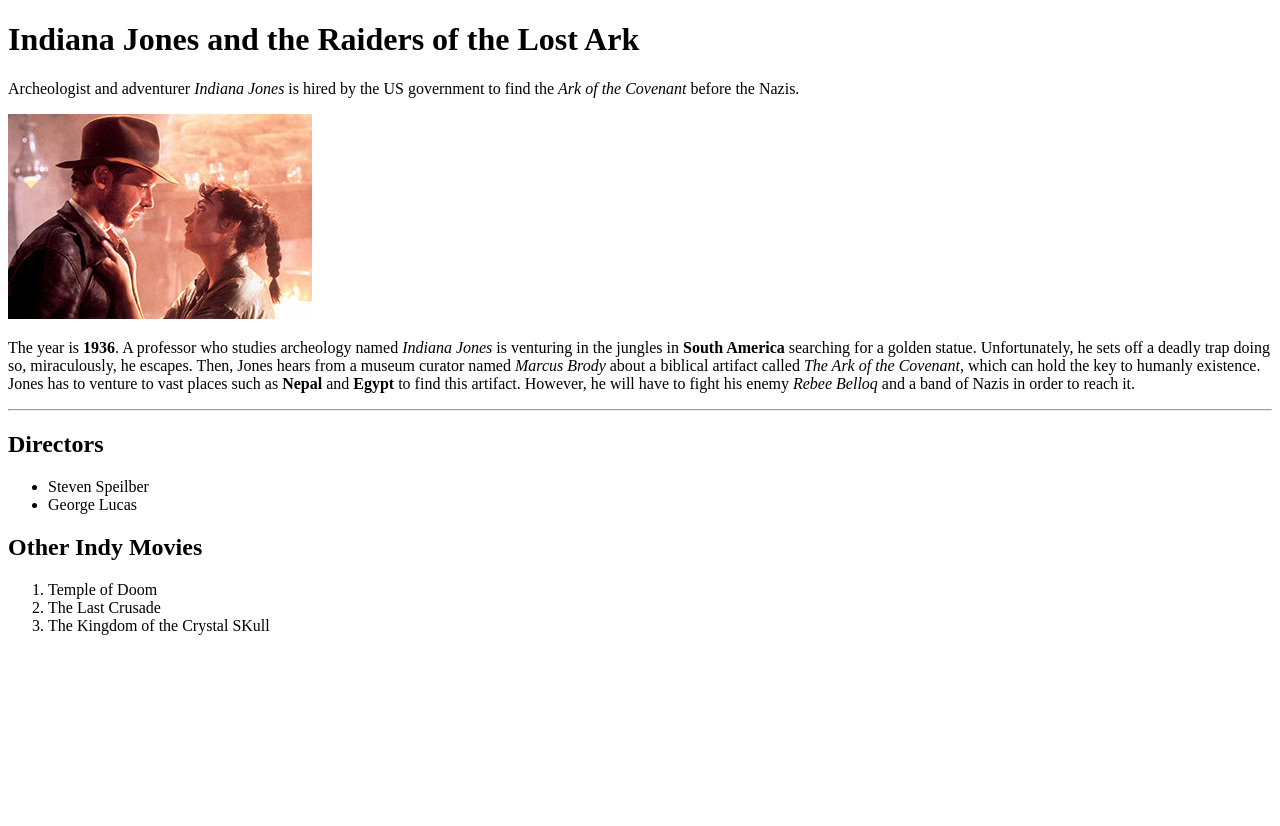
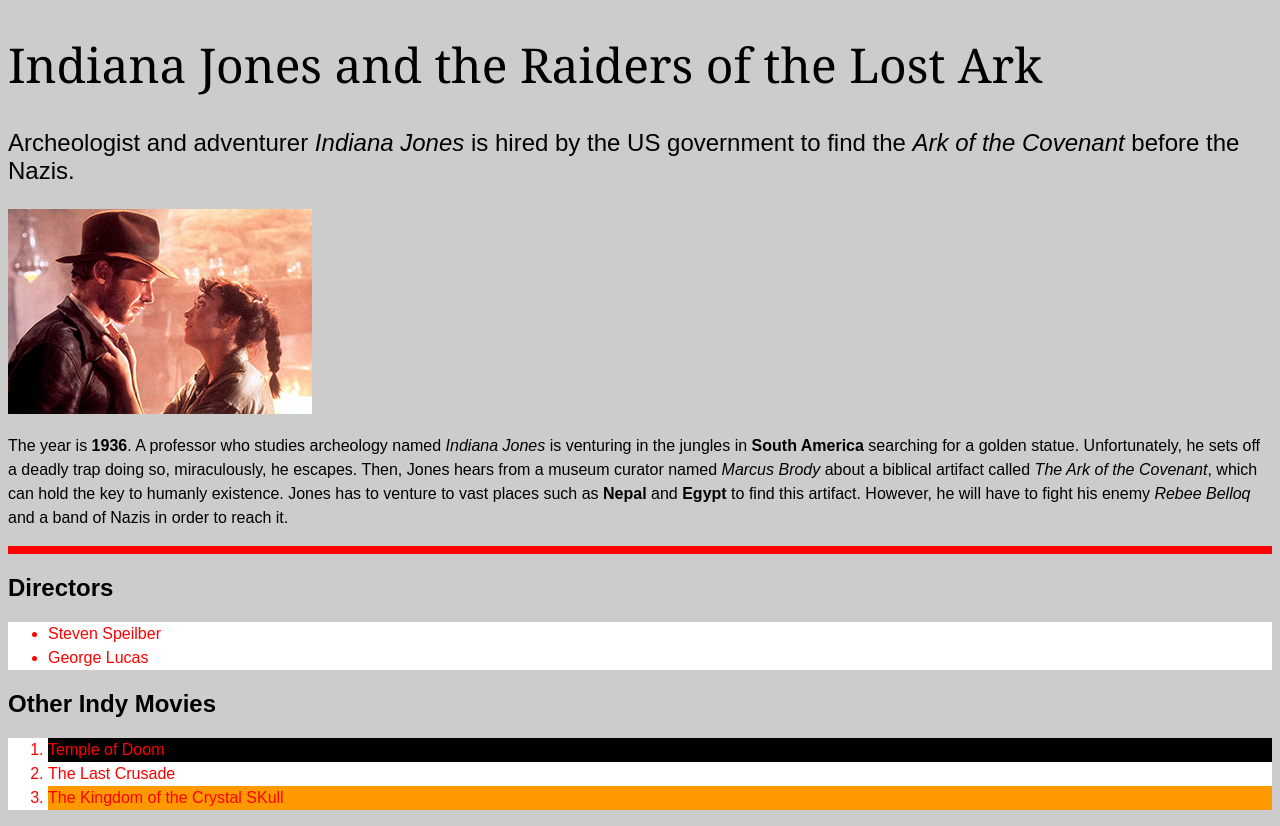
Before and after one commit to mystine/tutorial-css, a plain HTML site: page index.html in a window 1280 px wide. Before the commit the page ends 800 px from the top, so only its background shows below. Drawn offline with Linux system fonts and the light colour scheme.

Commit message:
Created CSS

```diff
--- /dev/null
+++ b/css/general.css
@@ -0,0 +1,70 @@
+/* CSS Document */
+
+/*
+
+CSS is structured as follows:
+
+selector {
+property: value;
+property: value;
+property: value;
+}
+
+Each selector is paired with and stles an element. For example:
+
+html {} is paired with and stles <html>
+
+*/
+html {
+    font-family: Arial, Helvetica, sans-serif;
+}
+
+body {
+    background-color:#CCC;
+}
+
+h1 {
+    font-family: Georgia, "Times New Roman", serif;
+    font-size: 3rem; /* 1 rem = 16 pixels */
+    font-weight: normal
+}
+
+li,
+p {
+    font-size:1rem;
+    line-height: 1.5rem
+}
+
+h1 + p {
+    font-size: 1.5rem;
+    line-height: 1.75rem;
+}
+
+strong {
+    font-weight: bold;
+}
+
+em {
+    font-style: italic;
+}
+
+hr {
+    border: solid 4px #f00;
+}
+
+ul,
+ol {
+    background-color: #fff;
+}
+
+li {
+    color: #f00;
+}
+
+ol li:first-child {
+    background-color: #000;
+}
+
+ol li:last-child {
+    background-color: #f90;
+}
--- a/index.html
+++ b/index.html
@@ -6,7 +6,7 @@
 <meta charset="utf-8">
 
 <title>CSS TUtorial</title>
-
+<link href="css/general.css"rel="stylesheet">
 </head>
 
 <body>
```
